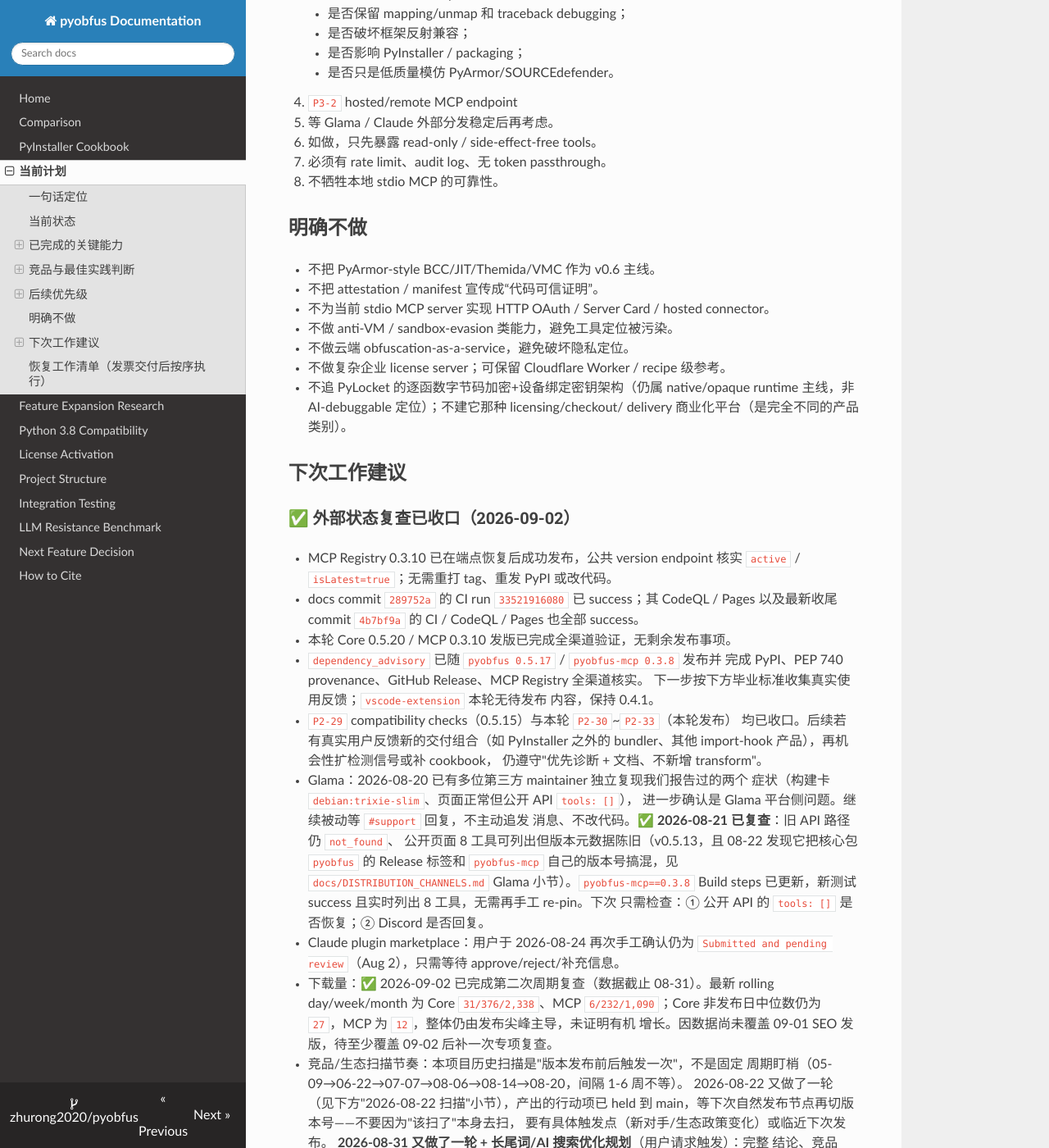
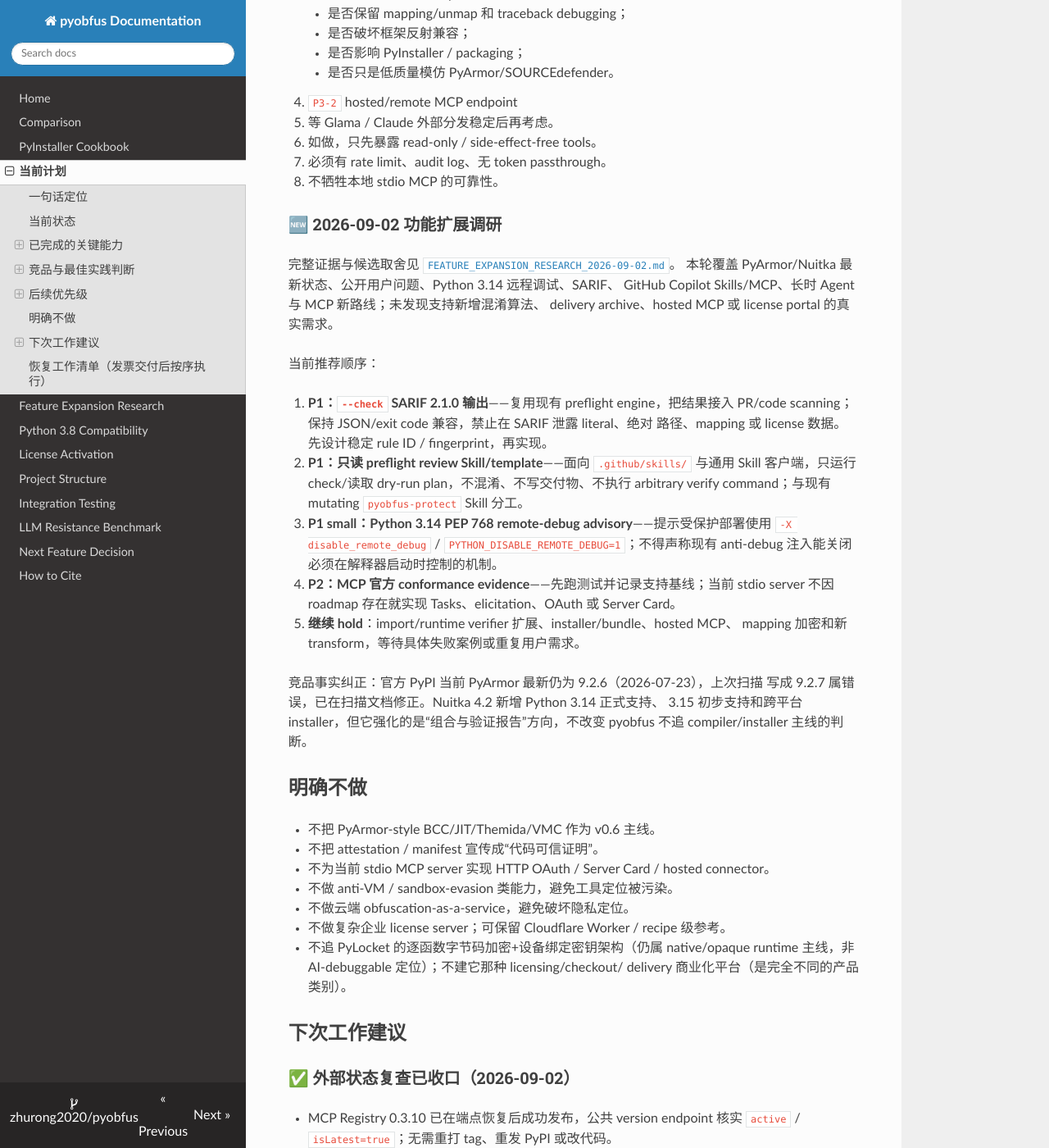
Before and after one commit to zhurong2020/pyobfus, an MkDocs documentation site: the page built from docs/CURRENT_PLAN_ZH.md, in a window 1280 px wide and 1400 px high, scrolled down 14050 px. Shown: the whole window at 82% size. Built offline with MkDocs 1.6.1, drawn with Linux system fonts in a browser that asks for light colours; nearby versions of some CDN libraries.

Commit message:
docs: refresh feature expansion research

```diff
--- a/docs/CURRENT_PLAN_ZH.md
+++ b/docs/CURRENT_PLAN_ZH.md
@@ -663,6 +663,35 @@
    - 必须有 rate limit、audit log、无 token passthrough。
    - 不牺牲本地 stdio MCP 的可靠性。
 
+### 🆕 2026-09-02 功能扩展调研
+
+完整证据与候选取舍见
+[`FEATURE_EXPANSION_RESEARCH_2026-09-02.md`](FEATURE_EXPANSION_RESEARCH_2026-09-02.md)。
+本轮覆盖 PyArmor/Nuitka 最新状态、公开用户问题、Python 3.14 远程调试、SARIF、
+GitHub Copilot Skills/MCP、长时 Agent 与 MCP 新路线；未发现支持新增混淆算法、
+delivery archive、hosted MCP 或 license portal 的真实需求。
+
+当前推荐顺序：
+
+1. **P1：`--check` SARIF 2.1.0 输出**——复用现有 preflight engine，把结果接入
+   PR/code scanning；保持 JSON/exit code 兼容，禁止在 SARIF 泄露 literal、绝对
+   路径、mapping 或 license 数据。先设计稳定 rule ID / fingerprint，再实现。
+2. **P1：只读 preflight review Skill/template**——面向 `.github/skills/` 与通用
+   Skill 客户端，只运行 check/读取 dry-run plan，不混淆、不写交付物、不执行
+   arbitrary verify command；与现有 mutating `pyobfus-protect` Skill 分工。
+3. **P1 small：Python 3.14 PEP 768 remote-debug advisory**——提示受保护部署使用
+   `-X disable_remote_debug` / `PYTHON_DISABLE_REMOTE_DEBUG=1`；不得声称现有
+   anti-debug 注入能关闭必须在解释器启动时控制的机制。
+4. **P2：MCP 官方 conformance evidence**——先跑测试并记录支持基线；当前 stdio
+   server 不因 roadmap 存在就实现 Tasks、elicitation、OAuth 或 Server Card。
+5. **继续 hold**：import/runtime verifier 扩展、installer/bundle、hosted MCP、
+   mapping 加密和新 transform，等待具体失败案例或重复用户需求。
+
+竞品事实纠正：官方 PyPI 当前 PyArmor 最新仍为 9.2.6（2026-07-23），上次扫描
+写成 9.2.7 属错误，已在扫描文档修正。Nuitka 4.2 新增 Python 3.14 正式支持、
+3.15 初步支持和跨平台 installer，但它强化的是“组合与验证报告”方向，不改变
+pyobfus 不追 compiler/installer 主线的判断。
+
 ## 明确不做
 
 - 不把 PyArmor-style BCC/JIT/Themida/VMC 作为 v0.6 主线。
```
Also changed, not shown: docs/FEATURE_EXPANSION_RESEARCH_2026-09-02.md (added, +226 -0 lines), docs/SEO_AND_COMPETITOR_SCAN_2026-08-31.md (+1 -1 lines).
